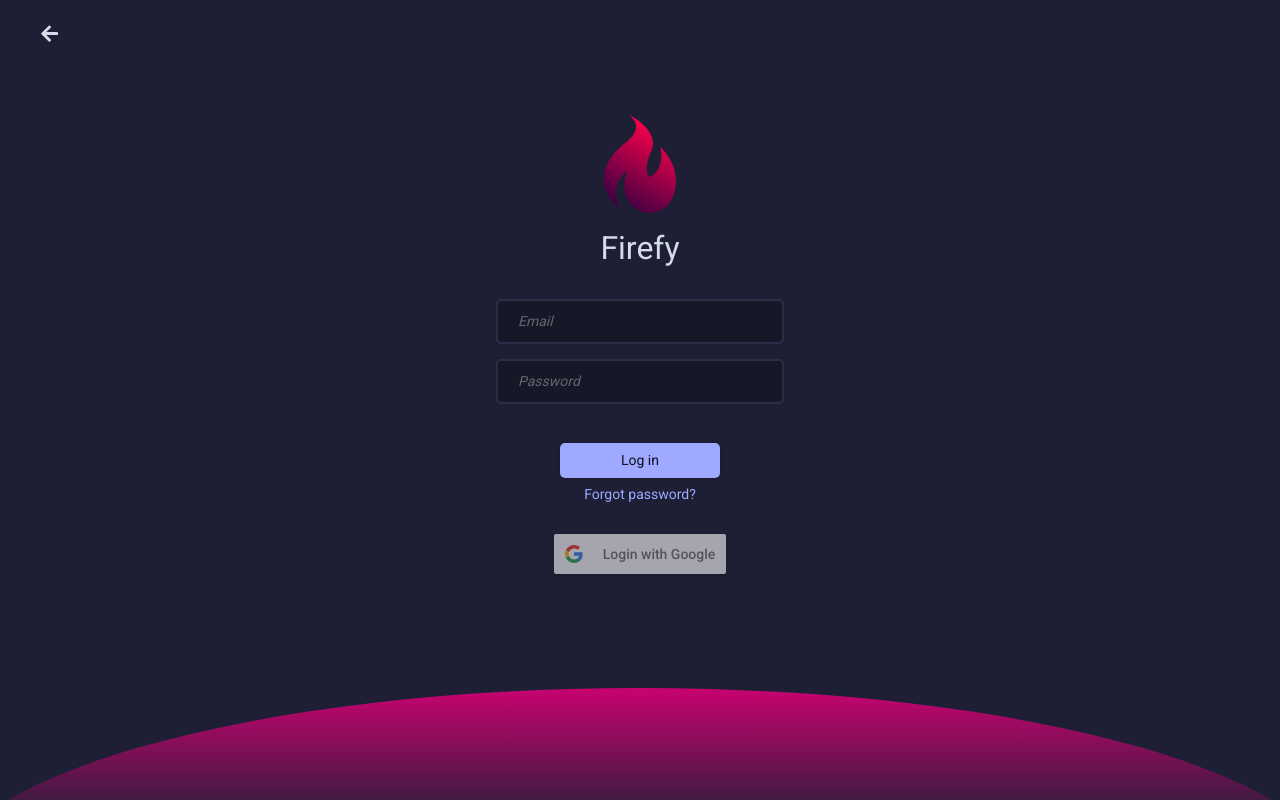
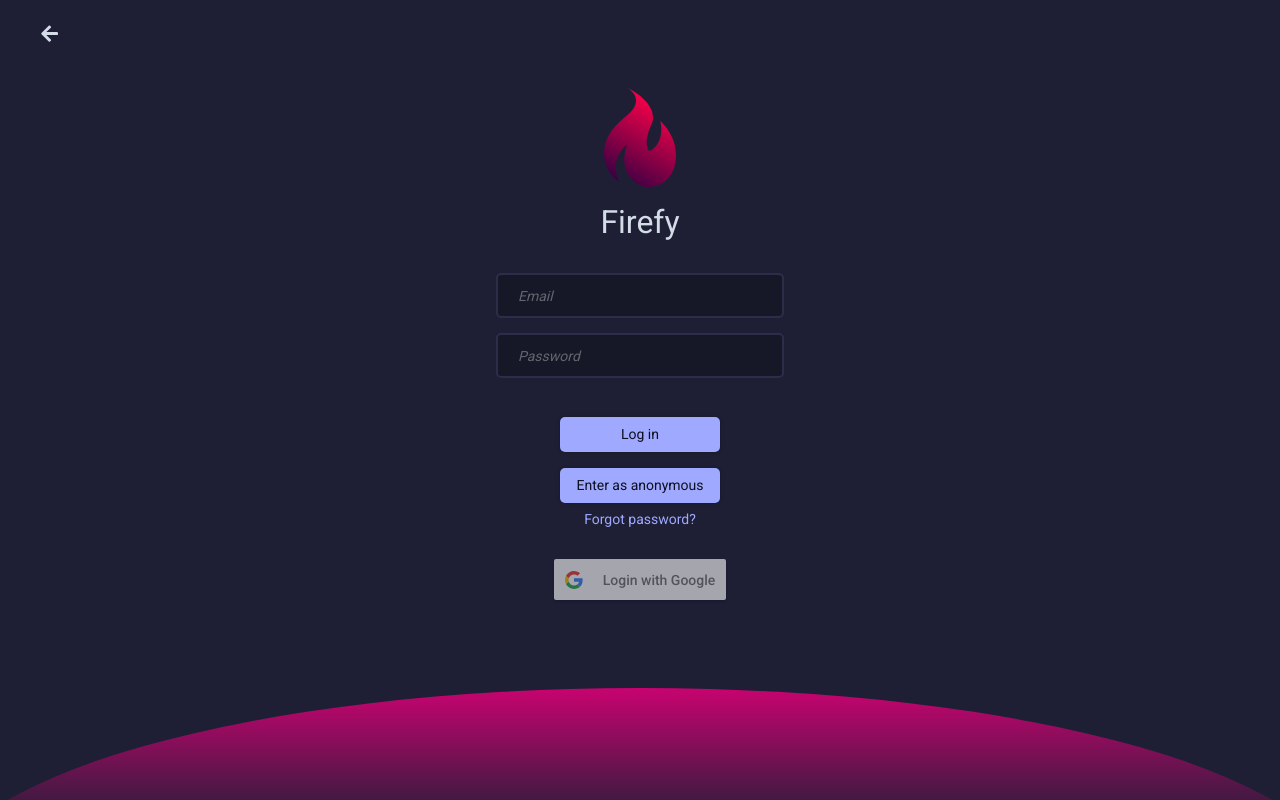
Before and after one commit to Suniaster/Firefy, a React (Create React App) app: page /login in a window 1280 px wide. Built offline with nearby package versions, Linux system fonts and the light colour scheme.

Commit message:
Added login as anonymous

```diff
--- a/src/pages/Login.js
+++ b/src/pages/Login.js
@@ -11,12 +11,22 @@ import Logo from '../assets/logov2.svg'
 
 class Login extends Component {
 
+
+    _anonymousLogin = () => {
+        api.post("/user/anonymous/login").then((res)=>{
+            const {token, user} = res.data
+            localStorage.setItem("@user-info", JSON.stringify(user))
+            localStorage.setItem("@user-auth-token", token)
+            this.props.history.push("/rooms");
+        })
+    }
+
     _handlesuccess = (response) =>{
         const token_id = response.tokenId
 
         api.post('/user/google/login', {token_id}).then((res)=>{
             let token = res.data.token
-            localStorage.setItem("@user-info", JSON.stringify(res.data))
+            localStorage.setItem("@user-info", JSON.stringify(res.data.user))
             localStorage.setItem("@user-auth-token", token)
 
             this.props.history.push("/rooms");
@@ -57,6 +67,13 @@ class Login extends Component {
                         >
                         Log in
                         </button>
+
+                        <button
+                        className="login-button"
+                        onClick={this._anonymousLogin}
+                        >
+                        Enter as anonymous
+                        </button>
                     </div>
 
                     <div className="forgotPassword">
--- a/src/pages/Room.js
+++ b/src/pages/Room.js
@@ -25,8 +25,8 @@ export default class Room extends Component {
   constructor(props, context) {
     super(props, context);
 
-    this.hostName = "https://firefy-back.herokuapp.com"
-    // this.hostName = "http://localhost:2000"
+    // this.hostName = "https://firefy-back.herokuapp.com"
+    this.hostName = "http://localhost:2000"
     this.roomName = "/room/"+ this.props.roomId
 
     this.href = window.location.href
@@ -58,7 +58,7 @@ export default class Room extends Component {
   }
 
   componentDidMount(){
-    let user = JSON.parse(localStorage.getItem("@user-info")).user
+    let user = JSON.parse(localStorage.getItem("@user-info"))
     if(user.username)
       this.socket = io.connect(this.hostName + this.roomName, {query: 'username='+user.username})
     else {
@@ -111,7 +111,7 @@ export default class Room extends Component {
   }
 
   initializeName = () =>{
-    const {username, chatname} = JSON.parse(localStorage.getItem("@user-info")).user
+    const {username, chatname} = JSON.parse(localStorage.getItem("@user-info"))
 
     if(chatname)
       this.changeName(chatname)
--- a/src/services/api.js
+++ b/src/services/api.js
@@ -1,8 +1,8 @@
 import axios from 'axios';
 
 const api =  axios.create({
-    // baseURL: 'http://localhost:2000',
-    baseURL: "https://firefy-back.herokuapp.com"
+    baseURL: 'http://localhost:2000',
+    // baseURL: "https://firefy-back.herokuapp.com"
 })
 
 export default api
--- a/src/styles/Login.css
+++ b/src/styles/Login.css
@@ -96,6 +96,11 @@
     border: 2px solid #2C2D49;
 }
 
+.buttonContainer{
+    display: flex;
+    flex-direction: column;
+}
+
 .buttonContainer button{
     width: 10rem;
     background: #9FA9FF;
```
